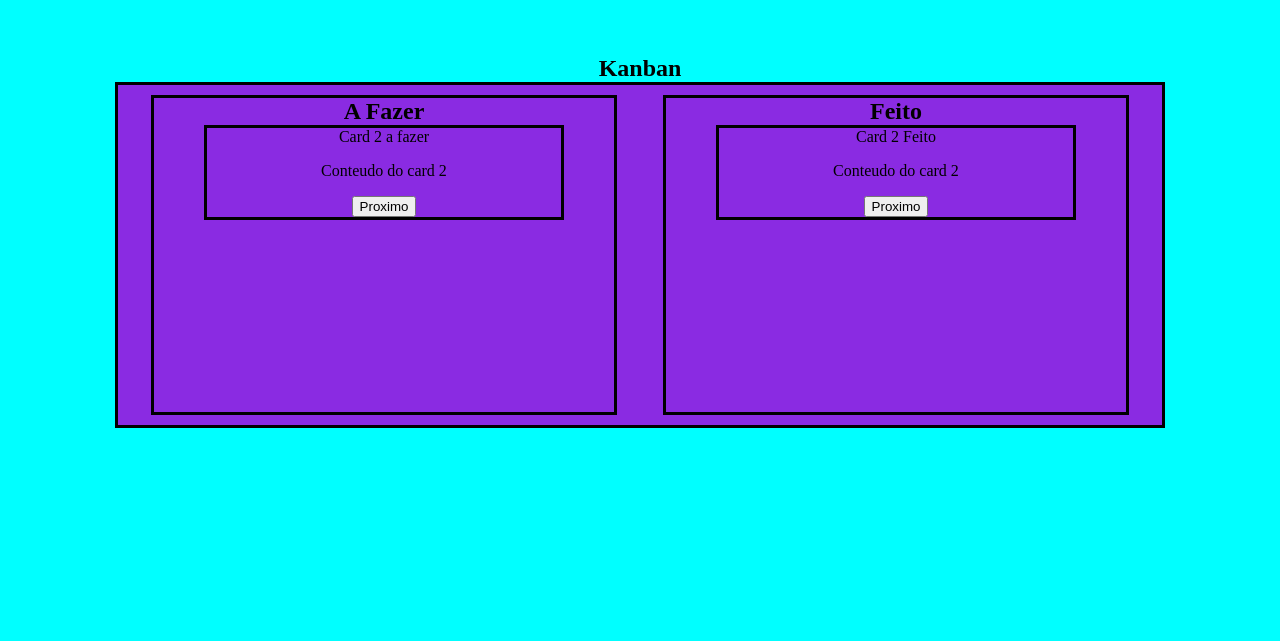
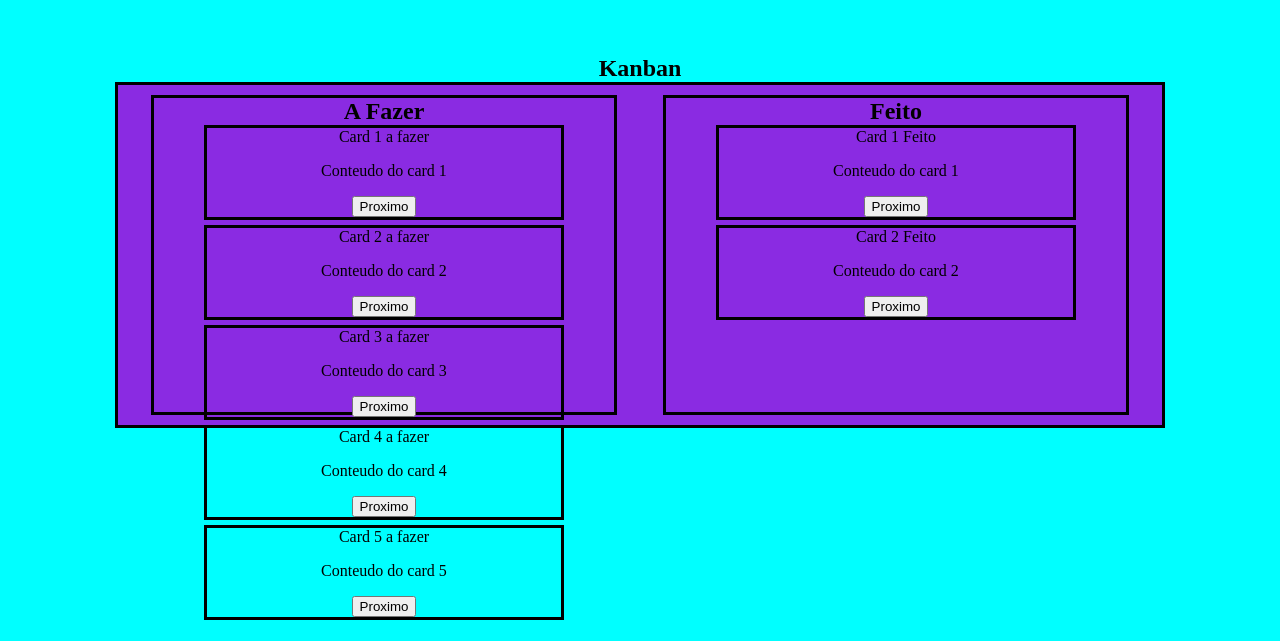
Before and after one commit to ViniciusAcordiSoethe/Kanban, a Vue app: page / in a window 1280 px wide. Shown: the part 159-800 px from the top of the page. Built offline with nearby package versions, Linux system fonts and the light colour scheme.

Commit message:
Feito a parte Funcional do Kanban

```diff
--- a/src/App.vue
+++ b/src/App.vue
@@ -1,38 +1,55 @@
 <script>
+import Conteudo from './assets/components/conteudo.vue';
 export default{
+  components: { Conteudo },
   data(){
     return{
       conteudos:[
         {conteudoid:"afazer" , titulo:"A Fazer",
-        cards:[{
-        id:1 , nome: "Card 1 a fazer" , cont:"Conteudo do card 1",
-        id:2 , nome: "Card 2 a fazer" , cont:"Conteudo do card 2",
-        }]
-        },
+        cards:[
+        {id:1 , nome: "Card 1 a fazer" , cont:"Conteudo do card 1"},
+        {id:2 , nome: "Card 2 a fazer" , cont:"Conteudo do card 2"},
+        {id:5 , nome: "Card 3 a fazer" , cont:"Conteudo do card 3"},
+        {id:6 , nome: "Card 4 a fazer" , cont:"Conteudo do card 4"},
+        {id:7 , nome: "Card 5 a fazer" , cont:"Conteudo do card 5"},
+        ]},
         {conteudoid:"feito" , titulo:"Feito",
-        cards:[{
-        id:3 , nome: "Card 1 Feito" , cont:"Conteudo do card 1",
-        id:4 , nome: "Card 2 Feito" , cont:"Conteudo do card 2",
-        }]
-        },
+        cards:[
+        {id:3 , nome: "Card 1 Feito" , cont:"Conteudo do card 1"},
+        {id:4 , nome: "Card 2 Feito" , cont:"Conteudo do card 2"},
+        ]},
       ]
     }
   },
+  methods:{
+    scragbadum(id){
+       function procurarIndice(arraySearch, atributo, valor){
+       var cont=0;
+       var indices=[];
+       for(var i in arraySearch){
+          var row = arraySearch[i];
+         if(row[atributo]==valor){
+           indices.push(cont)
+          }
+          cont++;
+        }
+      return indices;
+      }
+      const idc = procurarIndice(this.conteudos[0].cards,"id",id)
+
+       this.conteudos[1].cards.push({id:this.conteudos[0].cards[idc[0]].id, nome:this.conteudos[0].cards[idc[0]].nome, cont:this.conteudos[0].cards[idc[0]].cont});
+       this.conteudos[0].cards.splice(idc[0],1);
+
+    },
+
+  }
 };
 </script>
 <template>
   <section id="kanbanGrande">
     <h1>Kanban</h1>
     <div id="kanbanPrincipal">
-      <div class="kanbanColuna" v-for="conteudo in conteudos" :key="conteudo.conteudo">
-        <h1>{{conteudo.titulo}}</h1>
-        <div class="card" v-for="card in conteudo.cards" :key="card.id">
-          {{card.nome}}
-          <br />
-          <p>{{card.cont}}</p>
-          <button>Proximo</button>
-        </div>
-      </div>
+      <Conteudo v-for="conteudo in conteudos" :key="conteudo.conteudoid" :conteudo="conteudo" @scragbadum="scragbadum" />
     </div>
   </section>
 </template>
--- a/src/assets/components/cartao.vue
+++ b/src/assets/components/cartao.vue
@@ -1,4 +1,16 @@
-<script></script>
+<script>
+export default{
+    props:{
+        card:{type:Object}
+    },
+    emits:['scragbadum']
+}
+</script>
 <template>
-
+    <div class="card" >
+          {{card.nome}}
+          <br />
+          <p>{{card.cont}}</p>
+          <button @click="$emit('scragbadum' , card.id)">Proximo</button>
+        </div>
 </template>
--- a/src/assets/components/conteudo.vue
+++ b/src/assets/components/conteudo.vue
@@ -1,4 +1,25 @@
-<script></script>
+<script>
+import Cartao from "./cartao.vue";
+export default{
+    components: { Cartao },
+    props:{
+        conteudo:{
+            type:Object,
+        }
+    },
+    emits:
+        ['scragbadum']
+    ,
+    methods:{
+        scragbadum(id){
+            this.$emit('scragbadum' , id)
+        }
+    }
+}
+</script>
 <template>
-
+        <div class="kanbanColuna">
+        <h1>{{conteudo.titulo}}</h1>
+         <Cartao v-for="card in conteudo.cards" :key="card.id" :card="card" @scragbadum="scragbadum" />
+      </div>
 </template>
```
